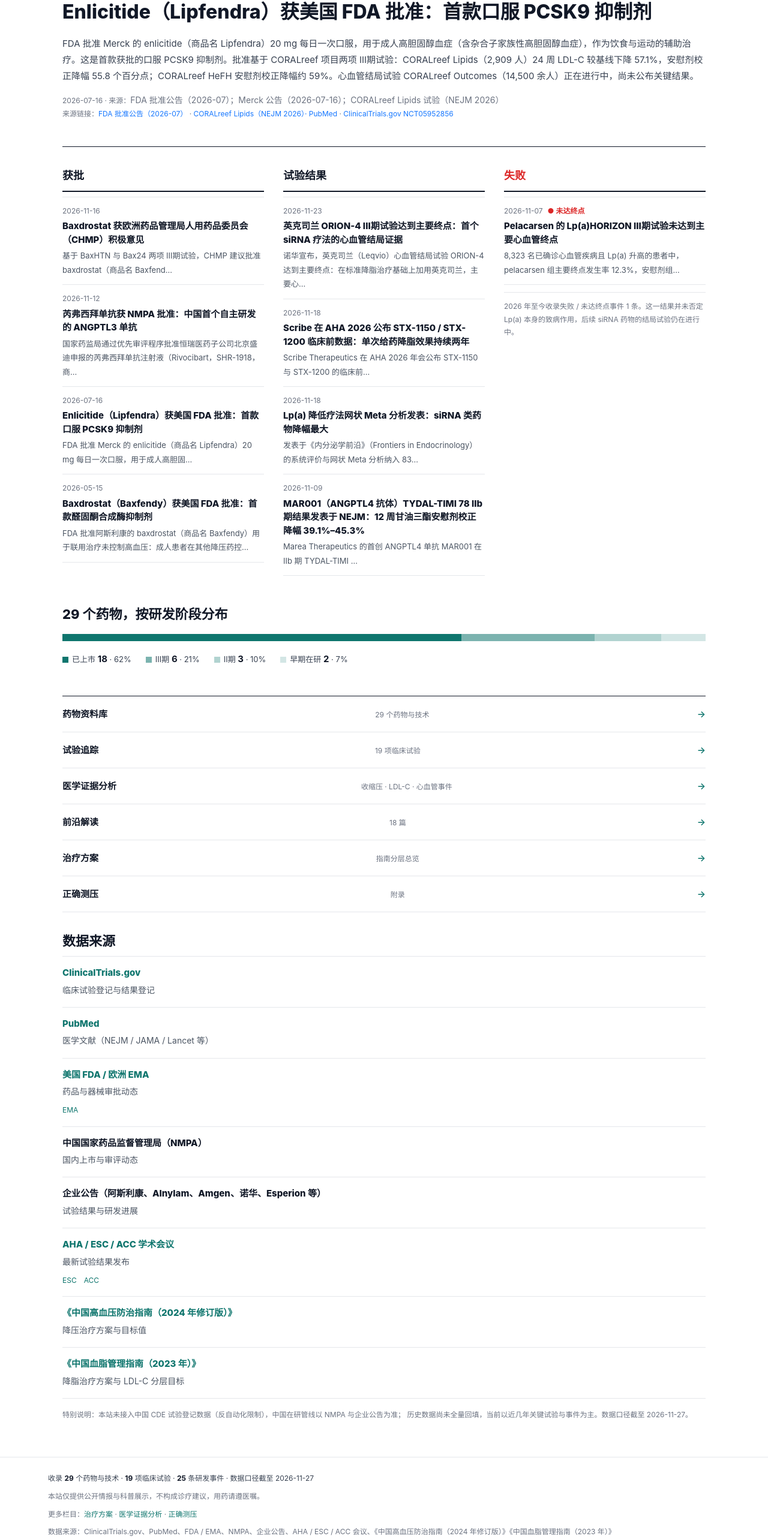
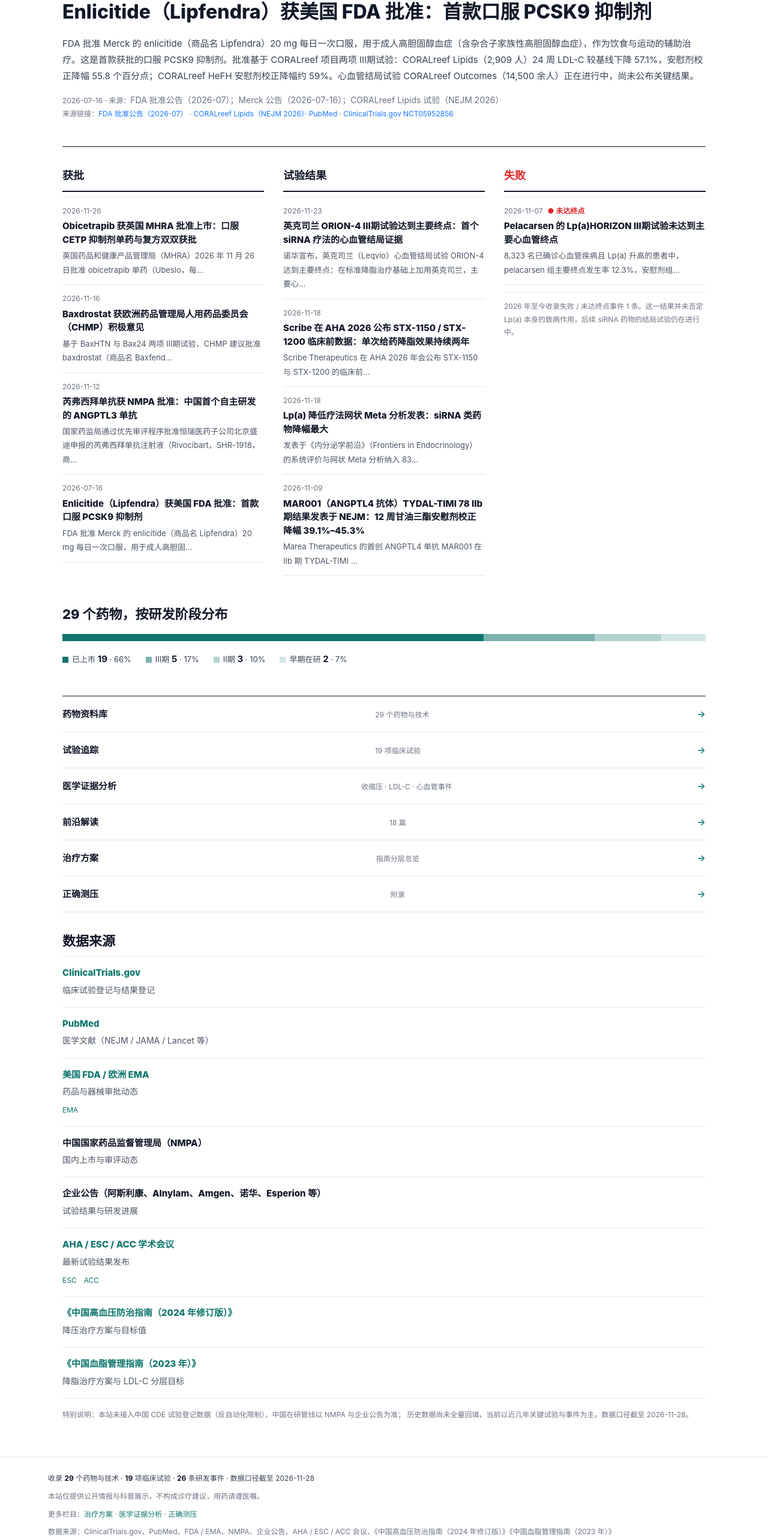
Before and after one commit to chaclee/shuanggao-leida, a React (Vite) app: page / in a window 1280 px wide. Shown: the part 231-2797 px from the top of the page at 60% size. Built offline with nearby package versions, Linux system fonts and the light colour scheme.

Commit message:
双高雷达：Obicetrapib 获英国 MHRA 批准上市（2026-11-26），补欧盟 2026-09-21 首批获批；药物库阶段改为已上市

```diff
--- a/src/data/frontier.js
+++ b/src/data/frontier.js
@@ -1,4 +1,4 @@
-// 双高雷达 · 前沿技术展示版 — 内容数据（截至 2026-11-26，人工整理）
+// 双高雷达 · 前沿技术展示版 — 内容数据（截至 2026-11-28，人工整理）
 // 准确性规则：
 // - 只写公开资料里能查到的事实；每条都写依据来源与版本。
 // - 试验结果数字必须标试验名和来源；不确定的写“在研中，尚未公布关键结果”，不编数字。
@@ -7,9 +7,9 @@
 //   CORALreef Outcomes NCT06008756、ORION-4 NCT03705234、TYDAL-TIMI 78 NCT07028749），其余只写试验名 + 公开来源，不写不确定的 NCT 号。
 // - 本站不收录任何个人健康数据。
 
-export const DATA_AS_OF = '2026-11-27';
+export const DATA_AS_OF = '2026-11-28';
 export const DATA_CALIBER =
-  '本站收录为人工整理的公开情报（截至 2026-11-26），不是全球试验数据库的全量统计；' +
+  '本站收录为人工整理的公开情报（截至 2026-11-28），不是全球试验数据库的全量统计；' +
   '数字均为已发表试验或企业公告披露的结果，详见各条目来源。';
 
 export const SOURCES = [
@@ -262,15 +262,17 @@ export const DRUGS = [
   },
   {
     id: 'd14', name: 'Obicetrapib', nameEn: 'Obicetrapib', target: 'CETP（胆固醇酯转移蛋白）',
-    tech: '小分子', stage: 'III期进行中', category: '降脂',
+    tech: '小分子', stage: '已上市', category: '降脂',
     mechanism: '抑制 CETP，减少 HDL 向 LDL 的胆固醇转移，从而降低 LDL-C。',
-    indication: '他汀治疗后 LDL-C 仍未达标者（在研适应症）。',
-    endpoint: 'BROOKLYN / BROADWAY 试验：LDL-C 降幅约 40%；心血管结局试验 PREVAIL 进行中，尚未公布关键结果。',
-    source: 'BROOKLYN / BROADWAY 试验数据；PREVAIL 试验登记',
+    indication: '原发性高胆固醇血症或混合型血脂异常成人患者，联用低脂饮食，作为他汀等现有降脂治疗的补充；复方制剂用于经依折麦布加最大耐受剂量他汀仍未达标者。',
+    endpoint: 'BROOKLYN / BROADWAY III期试验：LDL-C 降幅约 40%；两项 52 周试验中安慰剂校正降幅分别为 36% 与 33%。欧盟委员会 2026-09-21 批准单药（Ubeslo）与依折麦布复方（Evlarco）上市，为全球首批；英国 MHRA 2026-11-26 批准上市。心血管结局试验 PREVAIL 进行中，尚未公布关键结果。',
+    source: '欧盟委员会批准公告（2026-09-21）；英国 MHRA 批准公告（2026-11-26）；BROOKLYN / BROADWAY 试验数据',
     image: 'https://upload.wikimedia.org/wikipedia/commons/9/95/Obicetrapib.svg',
     imageCaption: '化学结构式',
     imageCredit: 'Wikimedia Commons',
     sourceLinks: [
+      { label: '欧盟委员会批准公告（2026-09-21）· GlobeNewswire', url: 'https://www.prnewswire.com/news-releases/menarini-group-and-newamsterdam-pharma-receive-european-commission-approval-for-ubeslo-obicetrapib-monotherapy-and-evlarco-obicetrapib-plus-ezetimibe-fixed-dose-combination-302884871.html' },
+      { label: '英国 MHRA 批准公告（2026-11-26）· GOV.UK', url: 'https://www.gov.uk/government/news/mhra-authorises-obicetrapib-and-ezetimibe-for-adults-with-high-cholesterol-when-current-treatments-are-insufficient' },
       { label: 'BROOKLYN（Nat Med 2026）· PubMed', url: 'https://pubmed.ncbi.nlm.nih.gov/41760952/' },
     ],
   },
@@ -454,9 +456,20 @@ export const DRUGS = [
   },
 ];
 
-// ---------------- 前沿技术雷达：研发事件（按时间倒序，截至 2026-11-27） ----------------
+// ---------------- 前沿技术雷达：研发事件（按时间倒序，截至 2026-11-28） ----------------
 // type: 试验推进 | 结果公布 | 获批 | 失败/未达终点 | 指南更新
 export const RADAR_EVENTS = [
+  {
+    id: 'e21', date: '2026-11-26', type: '获批', level: '重大',
+    title: 'Obicetrapib 获英国 MHRA 批准上市：口服 CETP 抑制剂单药与复方双双获批',
+    summary: '英国药品和健康产品管理局（MHRA）2026 年 11 月 26 日批准 obicetrapib 单药（Ubeslo，每日一次口服片剂）与 obicetrapib 加依折麦布复方（Evlarco）上市，用于原发性高胆固醇血症或混合型血脂异常成人患者，适用于现有降脂治疗仍未达标者。单药获批基于两项 52 周随机双盲安慰剂对照试验，安慰剂校正 LDL-C 降幅分别为 36% 与 33%，第 4 周即达最大降幅；复方获批基于一项 407 例患者的随机对照试验。此前欧盟委员会已于 2026 年 9 月 21 日批准两款产品上市，为全球首批。心血管结局试验 PREVAIL 仍在进行中，尚未公布关键结果。',
+    source: '英国 MHRA 公告（2026-11-26）；欧盟委员会批准公告（2026-09-21）',
+    sourceLinks: [
+      { label: '英国 MHRA 批准公告（2026-11-26）· GOV.UK', url: 'https://www.gov.uk/government/news/mhra-authorises-obicetrapib-and-ezetimibe-for-adults-with-high-cholesterol-when-current-treatments-are-insufficient' },
+      { label: '欧盟委员会批准公告（2026-09-21）· GlobeNewswire', url: 'https://www.prnewswire.com/news-releases/menarini-group-and-newamsterdam-pharma-receive-european-commission-approval-for-ubeslo-obicetrapib-monotherapy-and-evlarco-obicetrapib-plus-ezetimibe-fixed-dose-combination-302884871.html' },
+    ],
+    drug: 'Obicetrapib', target: 'CETP', tech: '小分子', stage: '已上市',
+  },
   {
     id: 'e20', date: '2026-11-23', type: '结果公布', level: '重大',
     title: '英克司兰 ORION-4 III期试验达到主要终点：首个 siRNA 疗法的心血管结局证据',
@@ -869,7 +882,7 @@ export const EVIDENCE_LDL = [
     sourceLinks: [
       { label: 'ELIPSE（NEJM 2020）· PubMed', url: 'https://pubmed.ncbi.nlm.nih.gov/32813947/' },
     ], },
-  { drug: 'Obicetrapib（在研）', result: 'LDL-C 降幅约 40%', note: 'III期结局试验进行中', source: 'BROOKLYN / BROADWAY',
+  { drug: 'Obicetrapib（Ubeslo）', result: 'LDL-C 降幅约 40%', note: '已在欧盟（2026-09-21）与英国（2026-11-26）获批上市；III期结局试验 PREVAIL 进行中', source: 'BROOKLYN / BROADWAY',
     sourceLinks: [
       { label: 'BROOKLYN（Nat Med 2026）· PubMed', url: 'https://pubmed.ncbi.nlm.nih.gov/41760952/' },
     ], },
```
